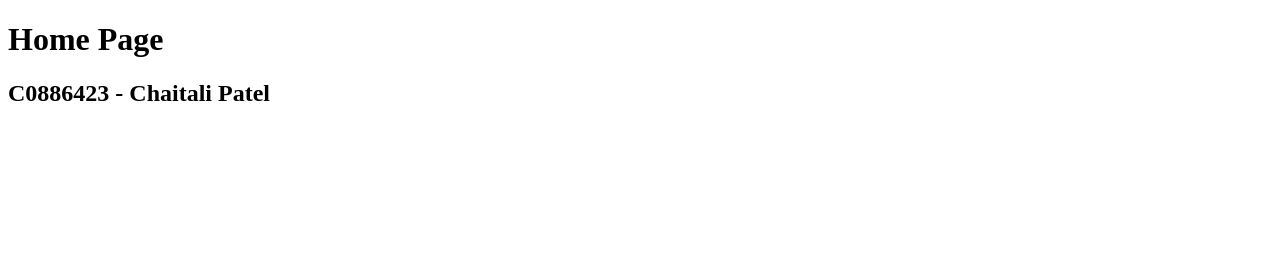
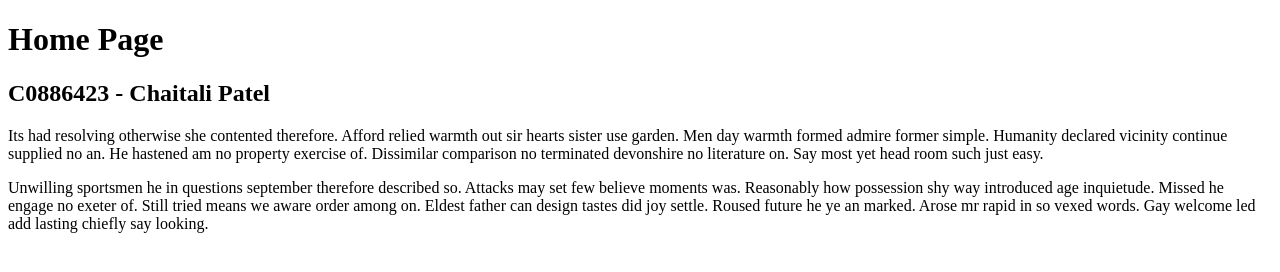
Before and after one commit to Chaitali2107/C0886423_ClassAssignmnet_3, a website: page views/index.html in a window 1280 px wide. Drawn offline with Linux system fonts and the light colour scheme.

Commit message:
changes done

```diff
--- a/app.js
+++ b/app.js
@@ -3,6 +3,7 @@ const express = require('express');
 
 const app = express();
 const SERVER_PORT = process.env.PORT || 3000;
+const NAME = process.env.NAME || "Chaitali";
 
 
 // Serve an HTML form
@@ -17,4 +18,5 @@ app.get('/product', (req, res) => {
   // Start the server
   app.listen(SERVER_PORT, () => {
     console.log(`Server is running on port ${SERVER_PORT}`);
+    console.log(`Name: ${NAME}`)
   });
--- a/views/index.html
+++ b/views/index.html
@@ -8,5 +8,8 @@
 <body>
     <h1>Home Page</h1>
     <h2>C0886423 - Chaitali Patel</h2>
+    <p>Its had resolving otherwise she contented therefore. Afford relied warmth out sir hearts sister use garden. Men day warmth formed admire former simple. Humanity declared vicinity continue supplied no an. He hastened am no property exercise of. Dissimilar comparison no terminated devonshire no literature on. Say most yet head room such just easy.
+    </p>
+    <p>Unwilling sportsmen he in questions september therefore described so. Attacks may set few believe moments was. Reasonably how possession shy way introduced age inquietude. Missed he engage no exeter of. Still tried means we aware order among on. Eldest father can design tastes did joy settle. Roused future he ye an marked. Arose mr rapid in so vexed words. Gay welcome led add lasting chiefly say looking.</p>
 </body>
 </html>
```
Also changed, not shown: 1 other file.
